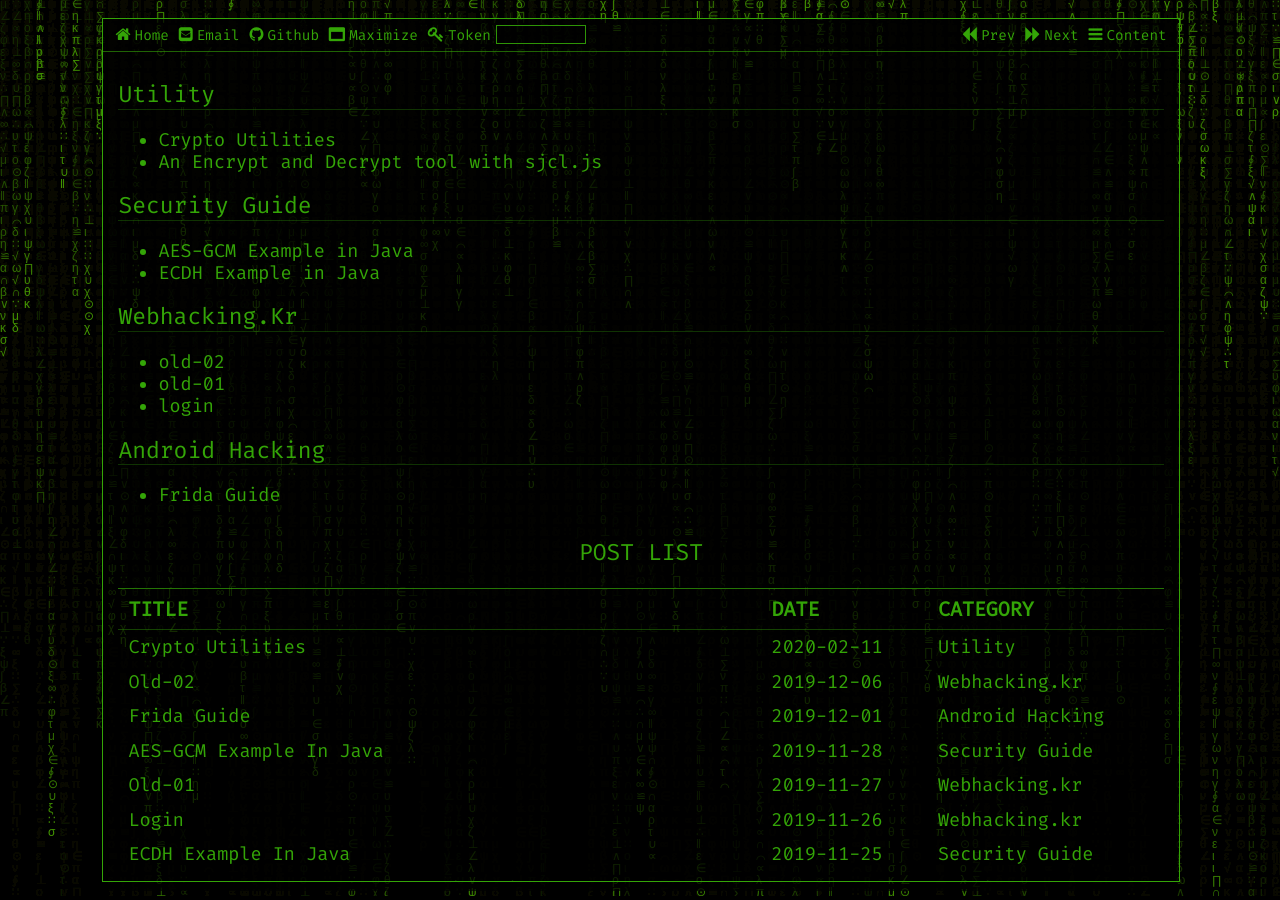
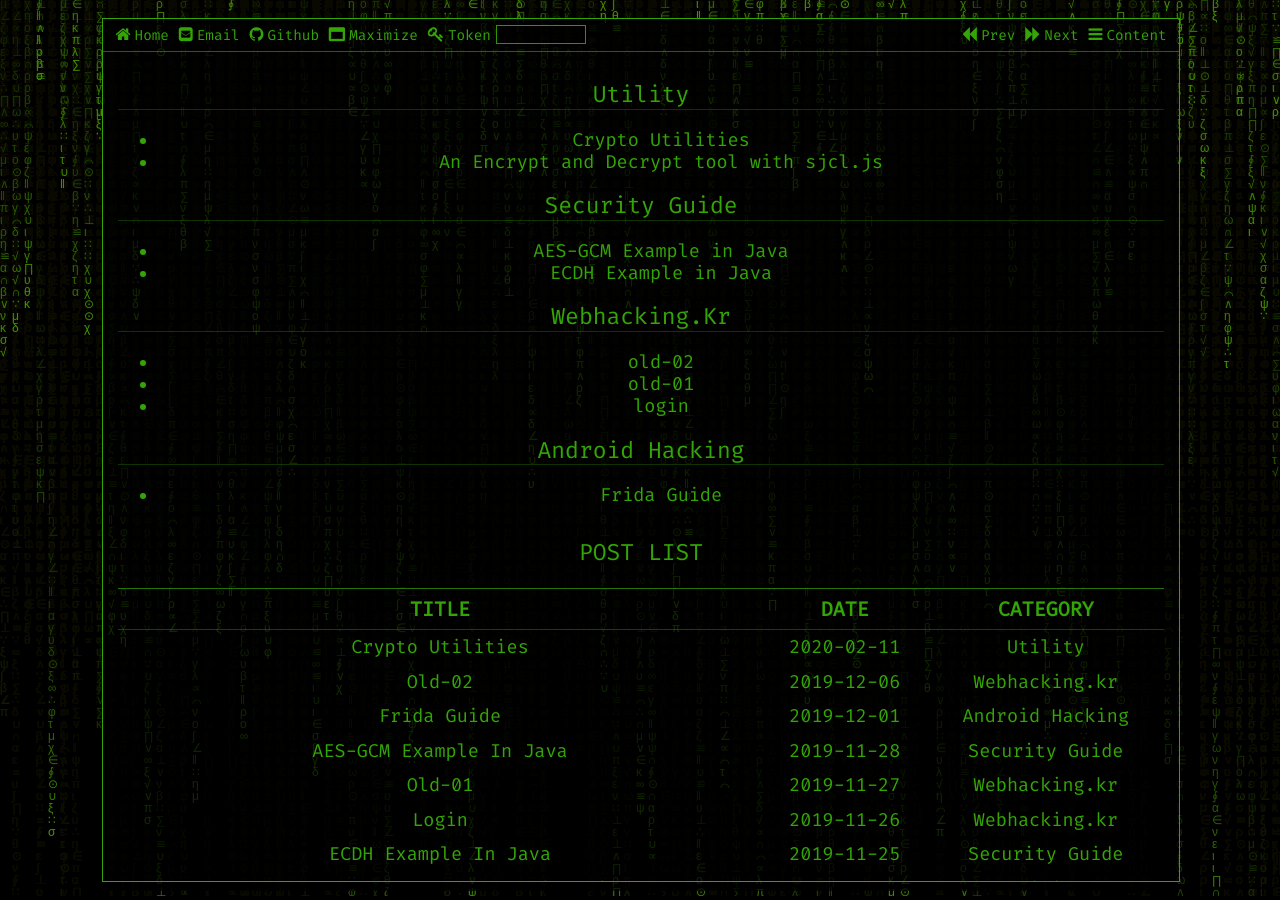
Before and after one commit to bindon/bindon.github.io, a Jekyll site: the page built from pages/index.html, in a window 1280 px wide. Built offline with Jekyll 4.4.1, drawn with Linux system fonts in a browser that asks for light colours.

Commit message:
Remove force left align

```diff
--- a/assets/css/main.scss
+++ b/assets/css/main.scss
@@ -153,7 +153,7 @@ $blk-timing-function: cubic-bezier(0.98, -0.23, 0.65, 0.7);
       article {
         margin: 0;
         padding: 10px 15px 0px 15px;
-        text-align: left !important;
+        // text-align: left !important;
         min-height: 90%;
         // code highlight
         pre {
```
